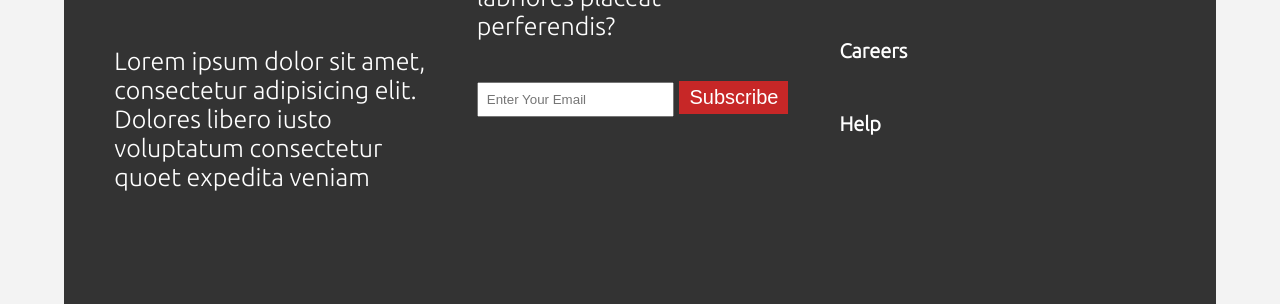
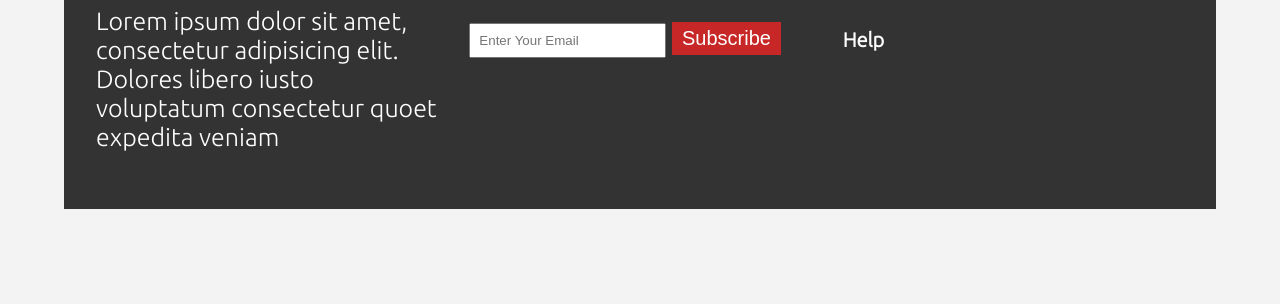
Before and after one commit to LucianAiolos/Assignment-3, a plain HTML site: page index.html in a window 1280 px wide. Shown: the part 1827-2131 px from the top of the page. After the commit the page ends 2036 px from the top, so only its background shows below. Drawn offline with Linux system fonts and the light colour scheme; a web font is replaced by a local one.

Commit message:
Changed Footer to Grid

```diff
--- a/index.html
+++ b/index.html
@@ -103,7 +103,7 @@
     <div class="footer-col">
       <h3>Sign-up for our Newsletter</h3>
       <p>Lorem ipsum  mole ellendus animi quod veniam corrupti labriores placeat perferendis?</p>
-      <form action="">
+      <form class="footer-form" action="">
         <input type="email" name="email" placeholder="Enter Your Email">
         <button class="subscribe btn">Subscribe</button>
       </form>
--- a/style.css
+++ b/style.css
@@ -207,19 +207,23 @@ article h3 {
 
 /* Footer */
 footer {
+  margin: 0;
   width: 90%;
+  height: 100%;
   background-color: var(--dark-color);
   color: white;
   /* padding: 3rem; */
   padding: 32px;
-  display: flex;
-  justify-content: space-around;
+  display: grid;
+  /* justify-content: space-around; */
+  grid-template-columns: repeat(3, 1fr);
   font-size: 25px;
-
+  grid-gap: 2rem;
 }
 
 footer div {
-  width: 30%;
+  margin: 0;
+  padding: 0;
 }
 
 footer div img {
@@ -251,9 +255,7 @@ footer div ul li:hover {
   color: red;
 }
 
-footer :nth-child(-n+3) {
-  margin-bottom: 40px;
-}
+
 
 /* .subscribe {
   border: none;
```
